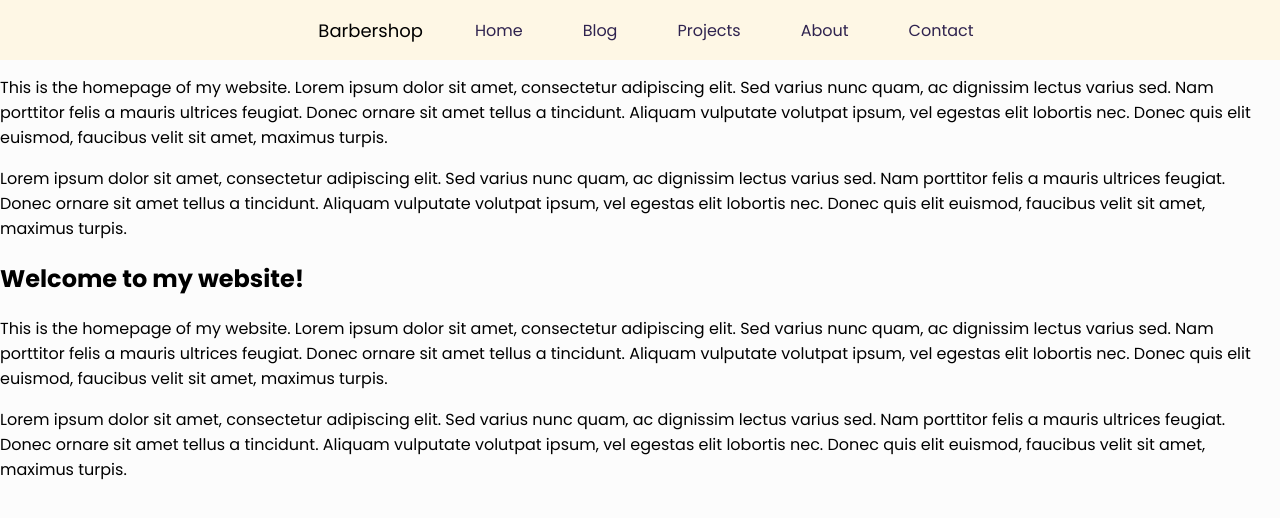
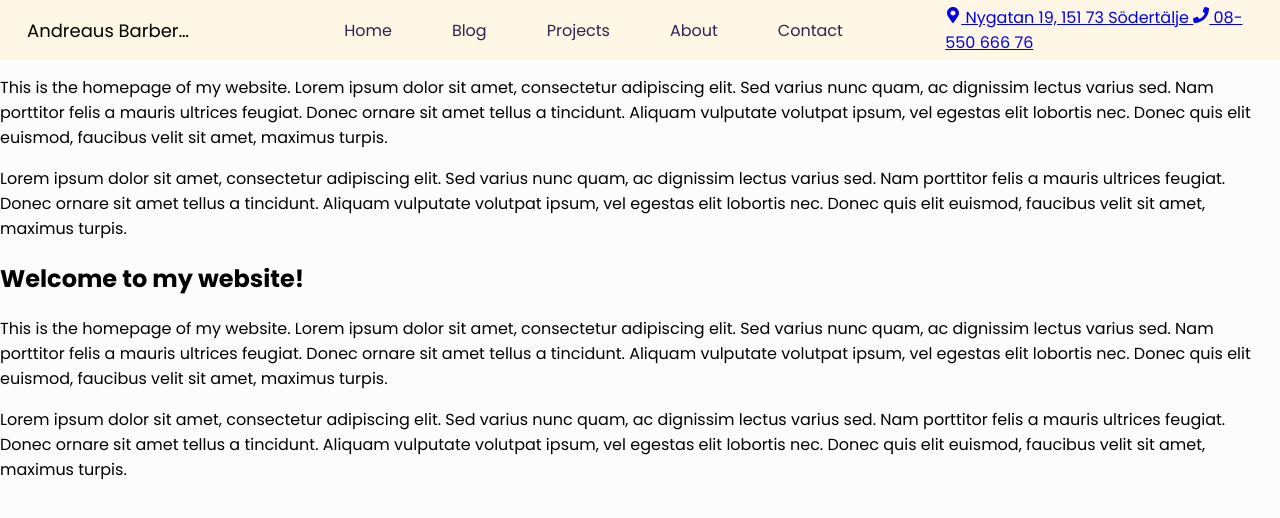
Before and after one commit to qriticual/barberWebsite, a React (Create React App) app: page / in a window 1280 px wide. Shown: the top 518 px of the page. Built offline with nearby package versions, Linux system fonts and the light colour scheme.

Commit message:
saving changes

```diff
--- a/package.json
+++ b/package.json
@@ -14,7 +14,7 @@
     "react-dom": "^18.2.0",
     "react-icons": "^4.8.0",
     "react-router-dom": "^6.8.2",
-    "react-scripts": "5.0.1",
+    "react-scripts": "^5.0.1",
     "react-scroll": "^1.8.9",
     "typescript": "^4.9.5",
     "web-vitals": "^2.1.4"
--- a/src/components/navbar/Navbar.css
+++ b/src/components/navbar/Navbar.css
@@ -11,14 +11,13 @@ body {
   margin: 0 auto;
   padding: 0 15px;
   display: flex;
-  justify-content: flex-start;
   align-items: center;
   height: 100%;
+  display: flex;
 }
 
 .navbar-text {
     display: inline-block;
-    flex-grow: 1;
     font-size: 18px;
     line-height: normal;
     min-width: 22px;
@@ -36,8 +35,6 @@ body {
   z-index: 999;
   height: 60px;
   background-color: #fef7e5;
-  display: flex;
-  justify-content: center;
 }
 
 .logo {
@@ -48,11 +45,12 @@ body {
 }
 
 .nav-elements {
+  width: 70vw;
 }
 
 .nav-elements ul {
   display: flex;
-  justify-content: space-between;
+  justify-content: center;
   list-style-type: none;
 }
 
@@ -66,6 +64,12 @@ body {
   color: #2f234f;
   text-decoration: none;
 }
+
+.nav-elements ul a:hover {
+  cursor: pointer;
+  opacity: 0.7;
+}
+
 
 .nav-elements ul a.active {
   color: #574c4c;
@@ -84,18 +88,22 @@ body {
 }
 
 
-@media (max-width: 768px) {
+@media (max-width: 840px) {
   .nav-elements ul li:not(:last-child) {
     margin-right: 30px;
   }
+
+  .nav-elements {
+    width: 55vw;
+  }
+
 }
 
 @media (max-width: 600px) {
 
-
-    .navbar {
-        display: block;
-    }
+  .navbar {
+      display: block;
+  }
 
   .menu-icon {
     display: block;
--- a/src/components/navbar/Navbar.tsx
+++ b/src/components/navbar/Navbar.tsx
@@ -1,6 +1,6 @@
 import { useState } from 'react'
 import { NavLink } from 'react-router-dom'
-import { FaBars as Hamburger } from 'react-icons/fa';
+import { FaBars as Hamburger, FaPhone, FaMapMarkerAlt } from 'react-icons/fa';
 import { ReactComponent as Brand } from '../../assets/icons/barbershop-logo2.svg'
 import { Link } from 'react-scroll'
 import './Navbar.css'
@@ -19,26 +19,30 @@ const Navbar = () => {
           <Hamburger />
         </div>
         <div className="navbar-text">
-            Barbershop
+            Andreaus Barbershop
         </div>
         <div className={`nav-elements  ${showNavbar && 'active'}`}>
           <ul>
             <li>
-              <Link onClick={handleShowNavbar} to="home-section" smooth={true} delay={300} duration={500}>Home</Link>
+              <Link onClick={handleShowNavbar} to="home-section" smooth={true} duration={500}>Home</Link>
             </li>
             <li>
-              <Link onClick={handleShowNavbar}  to="blog-section" smooth={true} delay={300} duration={500}>Blog</Link>
+              <Link onClick={handleShowNavbar}  to="blog-section" smooth={true} duration={500}>Blog</Link>
             </li>
             <li>
-              <Link onClick={handleShowNavbar}  to="projects-section" smooth={true} delay={300} duration={500}>Projects</Link>
+              <Link onClick={handleShowNavbar}  to="projects-section" smooth={true} duration={500}>Projects</Link>
             </li>
             <li>
-              <Link onClick={handleShowNavbar}  to="about-section" smooth={true} delay={300} duration={500}>About</Link>
+              <Link onClick={handleShowNavbar}  to="about-section" smooth={true} duration={500}>About</Link>
             </li>
             <li>
-              <Link onClick={handleShowNavbar}  to="contact-section" smooth={true} delay={300} duration={500}>Contact</Link>
+              <Link onClick={handleShowNavbar}  to="contact-section" smooth={true} duration={500}>Contact</Link>
             </li>
           </ul>
+        </div>
+        <div>
+        <a  href="https://www.google.com/maps/search/?api=1&query=Nygatan 19, 151 73 Södertälje"> <FaMapMarkerAlt className="contact-info-icon" /> Nygatan 19, 151 73 Södertälje</a>
+        <a  href="tel:08-550 666 76"> <FaPhone className="contact-info-icon" /> 08-550 666 76</a>
         </div>
       </div>
     </nav>
```
Also changed, not shown: 1 other file (tests, documents, lock files or other folders).
